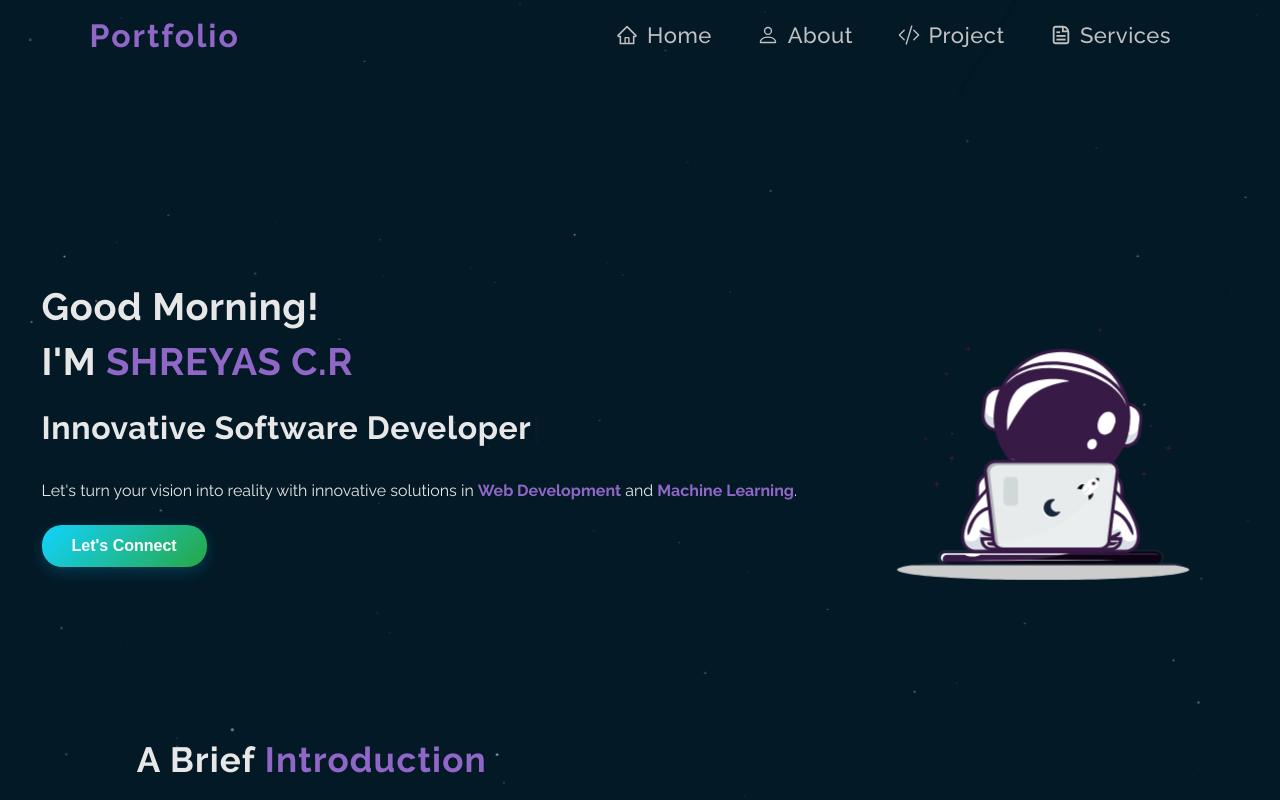
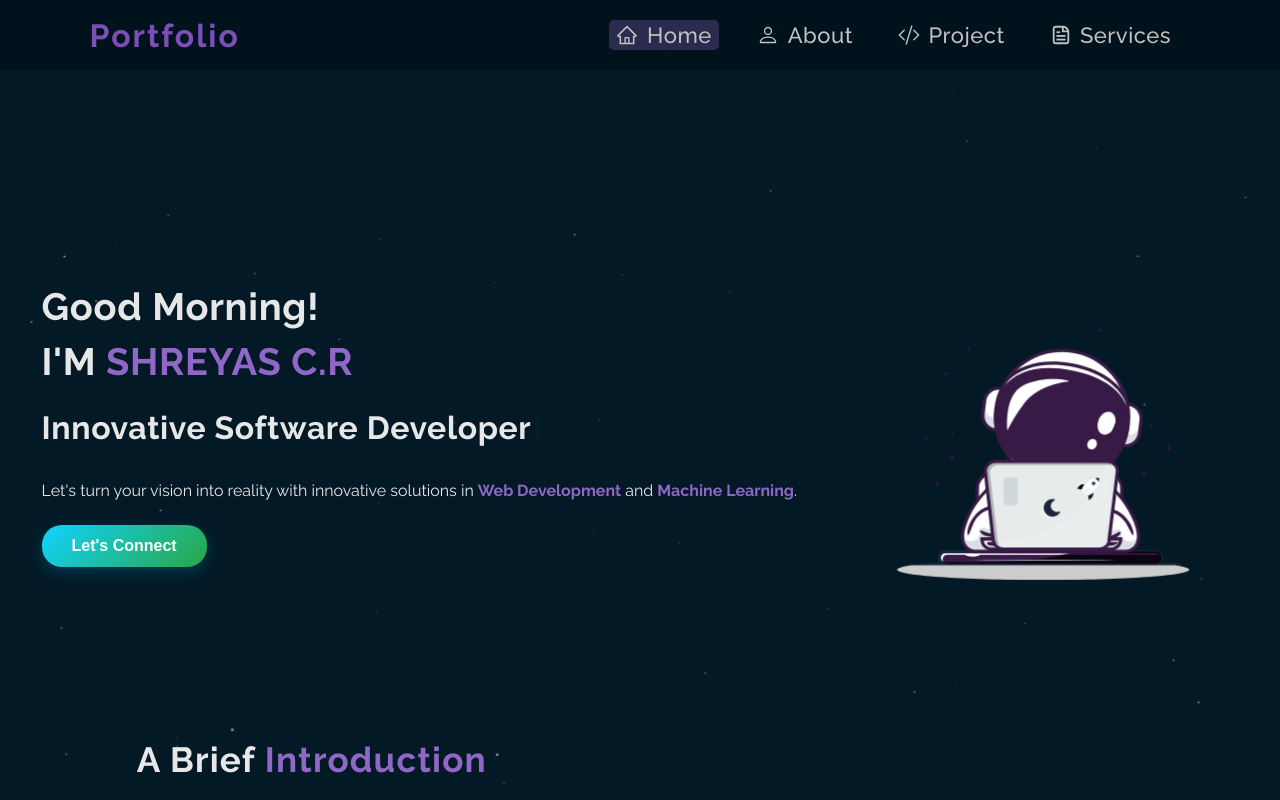
Before and after one commit to ssyasa/Portfolio, a React (Create React App) app: page / in a window 1280 px wide. Shown: the top 800 px of the page. Built offline with nearby package versions, Linux system fonts and the light colour scheme.

Commit message:
modified:   src/Components/Navbar.js

```diff
--- a/src/Components/Navbar.js
+++ b/src/Components/Navbar.js
@@ -6,16 +6,15 @@ import { CgFileDocument } from "react-icons/cg";
 
 const Nav = () => {
     const [navbarBlur, setNavbarBlur] = useState(false);
+    const [activeLink, setActiveLink] = useState('/');
 
     useEffect(() => {
         const scrollHandler = () => {
             setNavbarBlur(window.scrollY >= 20);
         };
 
-        // Add event listener for scroll
         window.addEventListener("scroll", scrollHandler);
 
-        // Clean up the event listener on component unmount
         return () => {
             window.removeEventListener("scroll", scrollHandler);
         };
@@ -39,8 +38,13 @@ const Nav = () => {
         ham[0].classList.remove("showNavbar");
     };
 
+    const handleLinkClick = (link) => {
+        setActiveLink(link);
+        hideMenu();
+    };
+
     return (
-        <nav className={navbarBlur ? 'Navbar blur' : 'Navbar'}>
+        <nav className={`${navbarBlur ? 'Navbar blur' : 'Navbar'}`}>
             <h1 title='Reload' onClick={() => window.location.reload(true)} className='Logo'>Portfolio</h1>
 
             <div className='Hamburger' onClick={toggleMenu}>
@@ -50,10 +54,18 @@ const Nav = () => {
             </div>
 
             <ul className='NavbarLinks'>
-                <li onClick={hideMenu}><Link to="/"><AiOutlineHome /> Home</Link></li>
-                <li onClick={hideMenu}><Link to="/About"><BsPerson /> About</Link></li>
-                <li onClick={hideMenu}><Link to="/Project"><BsCodeSlash /> Project</Link></li>
-                <li onClick={hideMenu}><Link to="/Services"><CgFileDocument /> Services</Link></li>
+                <li onClick={() => handleLinkClick('/')} className={activeLink === '/' ? 'active' : ''}>
+                    <Link to="/"><AiOutlineHome /> Home</Link>
+                </li>
+                <li onClick={() => handleLinkClick('/About')} className={activeLink === '/About' ? 'active' : ''}>
+                    <Link to="/About"><BsPerson /> About</Link>
+                </li>
+                <li onClick={() => handleLinkClick('/Project')} className={activeLink === '/Project' ? 'active' : ''}>
+                    <Link to="/Project"><BsCodeSlash /> Project</Link>
+                </li>
+                <li onClick={() => handleLinkClick('/Services')} className={activeLink === '/Services' ? 'active' : ''}>
+                    <Link to="/Services"><CgFileDocument /> Services</Link>
+                </li>
             </ul>
         </nav>
     );
--- a/src/index.css
+++ b/src/index.css
@@ -63,41 +63,39 @@ b{
   top: -30px;
 }
 
-
 /* NAVBAR */
 
-.Navbar{
+.Navbar {
   display: flex;
   justify-content: space-between;
   align-items: center;
-
   position: fixed;
   width: 100%;
   z-index: 2;
-
   height: 70px;
   top: 0;
-  transition: all 0.7s;
+  background-color: rgba(1, 17, 26, 0.8); /* Original background */
+  transition: all 0.7s ease;
 }
 
-.blur{
-  background-color:#01111a8d;
-  backdrop-filter: blur( 15px );
-  -webkit-backdrop-filter: blur( 20px );
+.blur {
+  backdrop-filter: blur(10px); /* Apply blur effect */
+  background-color: rgba(11, 5, 41, 0.329); /* Darker when blurred */
 }
 
-.Logo{
+
+.Logo {
   font-size: 32px;
   letter-spacing: 2px;
   padding-left: 7%;
-  color: #9067C6;
+  color: #7b4fb6;
   display: flex;
   align-items: center;
   text-align: center;
-  cursor:pointer;
+  cursor: pointer;
 }
 
-.NavbarLinks{
+.NavbarLinks {
   display: flex;
   justify-content: space-between;
   align-items: center;
@@ -106,14 +104,15 @@ b{
   font-size: 22px;
 }
 
-.NavbarLinks li{
+.NavbarLinks li {
   padding: 2px 20px;
   list-style-type: none;
+  position: relative;
 }
 
-.NavbarLinks a{
+.NavbarLinks a {
   color: #c2c1c2;
-  display:flex;
+  display: flex;
   align-items: center;
   justify-content: space-between;
   position: relative;
@@ -121,12 +120,20 @@ b{
   padding: 2px 7px;
   letter-spacing: 0.5px;
   text-decoration: none;
+  transition: background-color 0.3s ease; /* Transition for background color */
 }
 
-.NavbarLinks a:hover{
+.NavbarLinks li.active a {
+  background-color: rgba(144, 103, 198, 0.3); /* Background color for active link */
+  border-radius: 5px; /* Rounded corners for active link */
+}
+
+.NavbarLinks a:hover {
   color: #ffffff;
+  background-color: rgba(144, 103, 198, 0.2); /* Slight background change on hover */
 }
-.NavbarLinks a::after{
+
+.NavbarLinks a::after {
   background-color: #ffffff;
   content: "";
   position: absolute;
@@ -137,19 +144,107 @@ b{
   border-radius: 2px;
   transition: 0.3s;
 }
-.NavbarLinks a:hover:after{
+
+.NavbarLinks a:hover:after {
   width: 95%;
 }
-.Hamburger{
+
+/* Ripple effect for links */
+.NavbarLinks a:hover::before {
+  content: '';
+  position: absolute;
+  top: 50%;
+  left: 50%;
+  width: 100px;
+  height: 100px;
+  border-radius: 50%;
+  background: rgba(144, 103, 198, 0.6);
+  transform: translate(-50%, -50%) scale(0.1);
+  opacity: 0;
+  animation: rippleHover 0.6s ease forwards;
+}
+
+@keyframes rippleHover {
+  0% {
+    transform: translate(-50%, -50%) scale(0.1);
+    opacity: 0.6;
+  }
+  100% {
+    transform: translate(-50%, -50%) scale(2.5);
+    opacity: 0;
+  }
+}
+
+.Hamburger {
+  display: none;
+  position: relative;
+}
+
+.Hamburger::before,
+.Hamburger::after {
+  content: "";
+  position: absolute;
+  top: 50%;
+  left: 30%;
+  width: 60px;
+  height: 60px;
+  border: 2px solid rgba(231, 231, 231, 0.6);
+  border-radius: 50%;
+  opacity: 0;
+  transform: translate(-50%, -50%) scale(0.6);
+  animation: rippleEffect 1.5s infinite;
+}
+
+.Hamburger::after {
+  animation-delay: 0.75s;
+}
+
+@keyframes rippleEffect {
+  0% {
+    opacity: 1;
+    transform: translate(-50%, -50%) scale(0.6);
+  }
+  100% {
+    opacity: 0;
+    transform: translate(-50%, -50%) scale(1.4);
+  }
+}
+
+.bar {
+  display: block;
+  background-color: #E7E7E7;
+  border-radius: 50px;
+  height: 2.5px;
+  width: 30px;
+  margin: 6px;
+  transition: 0.5s;
+}
+
+.barOne {
+  rotate: -225deg;
+  position: relative;
+  top: 4px;
+  transition: 0.5s;
+}
+
+.barTwo {
   display: none;
 }
 
-@media(max-width:800px){
-  .Navbar{
+.barThree {
+  position: relative;
+  bottom: 4px;
+  rotate: 225deg;
+  transition: 0.5s;
+}
+
+/* Responsive Styles */
+@media (max-width: 800px) {
+  .Navbar {
     width: 100%;
   }
 
-  .NavbarLinks{
+  .NavbarLinks {
     font-size: 26px;
     display: flex;
     flex-direction: column;
@@ -157,51 +252,26 @@ b{
     position: fixed;
     inset: 0 0 0 50%;
     gap: 50px;
-    background-color:#431f47;
+    background-color: #431f47;
     height: 100vh;
-    padding-top: max(20%,120px);
+    padding-top: max(20%, 120px);
     transform: translateX(100%);
     transition: 0.5s;
   }
 
-  .showNavbar{
+  .showNavbar {
     transform: translateX(0);
   }
 
-  .Hamburger{
+  .Hamburger {
     display: block;
     z-index: 2;
     padding: 5px;
     padding-right: 7%;
     cursor: pointer;
   }
+}
 
-  .bar{
-    display: block;
-    background-color: #E7E7E7;
-    border-radius: 50px;
-    height: 2.5px;
-    width: 30px;
-    margin: 6px;
-    transition: 0.5s;
-  }
-  .barOne{
-    rotate: -225deg;
-    position: relative;
-    top: 4px;
-    transition: 0.5s ;
-  }
-  .barTwo{
-    display: none;
-  }
-  .barThree{
-    position: relative;
-    bottom: 4px;
-    rotate: 225deg;
-    transition: 0.5s;
-  }
-
-}
 
 
 /* HOME PAGE */
```
